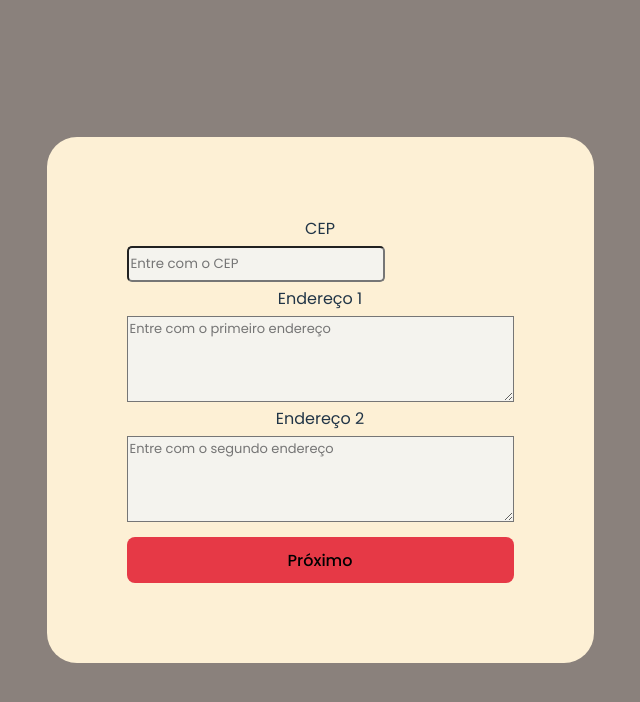
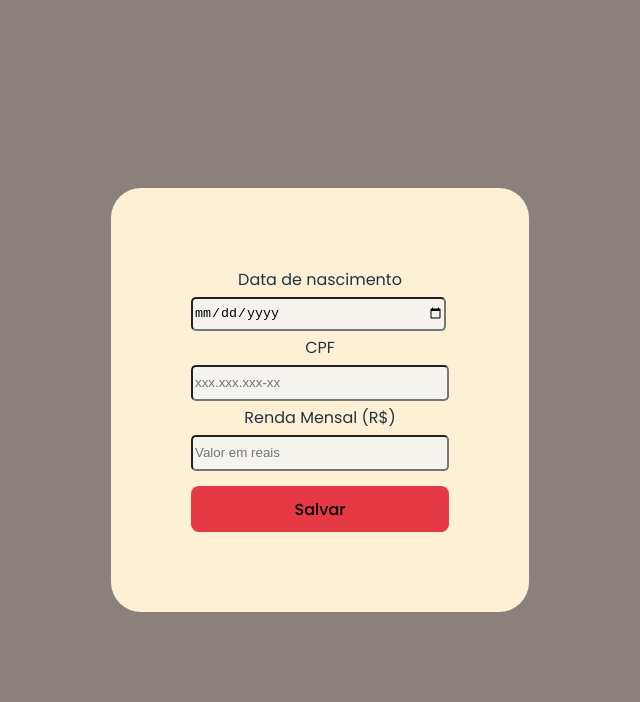
Before and after one commit to lelaranja/formCliente-SprintII-Resilia, a React (Vite) app: page / in a window 1280 px wide. Shown: the top 702 px of the page, without its empty margins (320-960 px from the left). Built offline with nearby package versions, Linux system fonts and the light colour scheme.

Commit message:
add: finalização estrutura formulário 3/3

```diff
--- a/src/App.jsx
+++ b/src/App.jsx
@@ -1,11 +1,11 @@
 import './App.css'
-import FormTwo from './components/FormTwo/FormTwo'
+import FormThree from './components/FormThree/FormThree'
 
 function App() {
 
   return (
     <div className="App">
-      <FormTwo/>
+      <FormThree/>
     </div>
   )
 }
--- a/src/components/FormThree/FormThree.jsx
+++ b/src/components/FormThree/FormThree.jsx
@@ -0,0 +1,23 @@
+import React from 'react'
+import Label from '../Label/Label'
+import Input from '../Input/Input'
+import Button from '../Button/Button'
+import S from './FormThree.module.css'
+
+const FormThree = () => {
+  return (
+    <div className={S.formMain}>
+        <form>
+        <Label texto="Data de nascimento" />
+        <Input tipo="date" obrigatorio={true} descricao="dd/mm/aaaa"/>
+        <Label texto="CPF" />
+        <Input tipo="number" obrigatorio={true} descricao="xxx.xxx.xxx-xx"  maxlength="11" minlength="11"/>
+        <Label texto="Renda Mensal (R$)" />
+        <Input tipo="number" obrigatorio={true} descricao="Valor em reais"/>
+        <Button type='Submit' texto="Salvar"/>
+        </form>
+    </div>
+  )
+}
+
+export default FormThree
--- /dev/null
+++ b/src/components/FormThree/FormThree.module.css
@@ -0,0 +1,35 @@
+@import url("https://fonts.googleapis.com/css2?family=Poppins:wght@200;400;500&display=swap");
+
+.formMain {
+  display: flex;
+  flex-direction: column;
+  gap: 10px;
+  font-family: "Poppins", sans-serif;
+  padding: 80px;
+  border-radius: 30px;
+  background-color: #fdf0d5;
+}
+
+.formMain form {
+  display: flex;
+  flex-direction: column;
+  gap: 5px;
+  background-color: #fdf0d5;
+}
+
+.formMain input {
+  width: 250px;
+  height: 30px;
+  border-radius: 5px;
+  box-shadow: none;
+  background-color: #f4f3ee;
+}
+
+.formMain div {
+  background-color: #fdf0d5;
+}
+
+.formMain button {
+  margin-top: 10px;
+  background-color: #e63946;
+}
```
